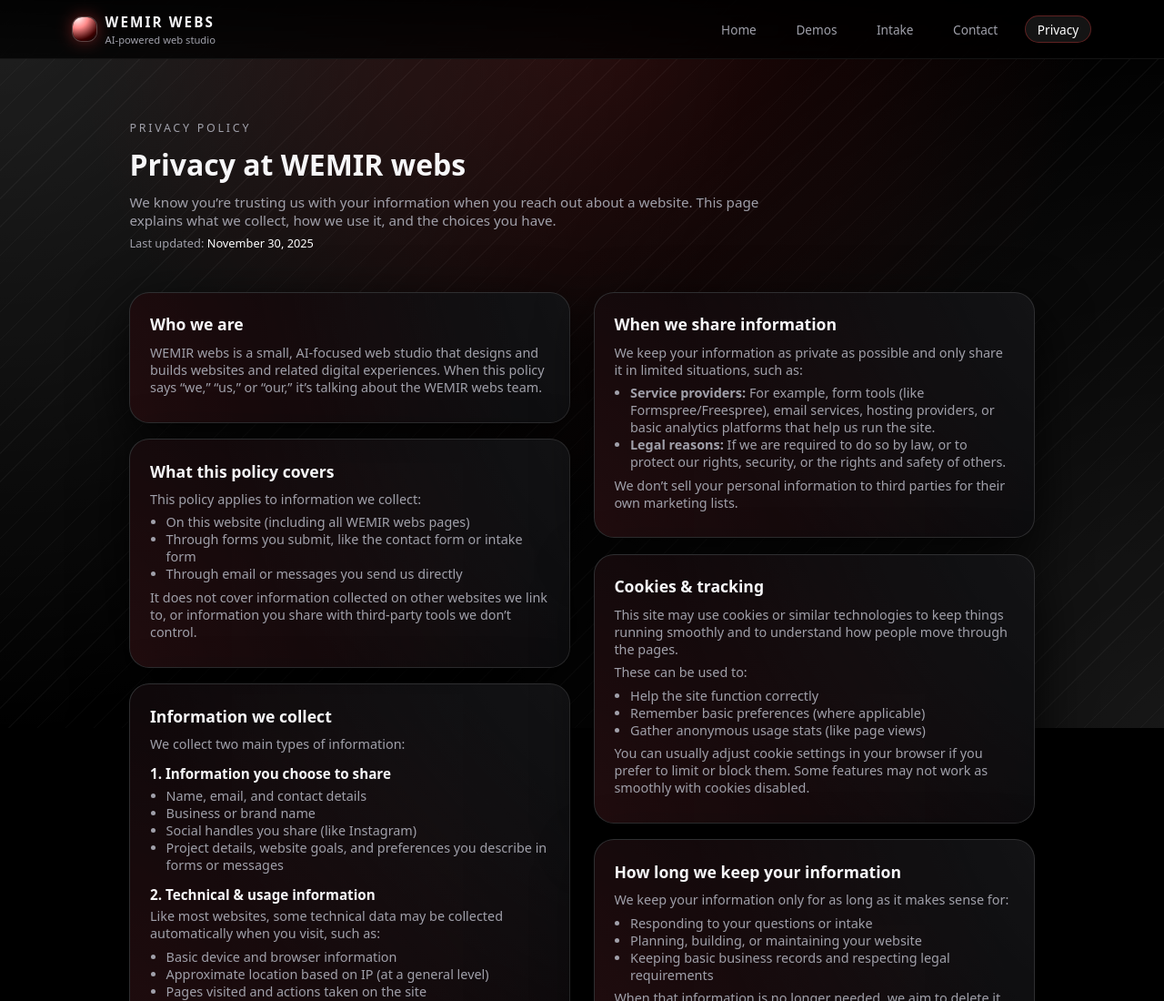
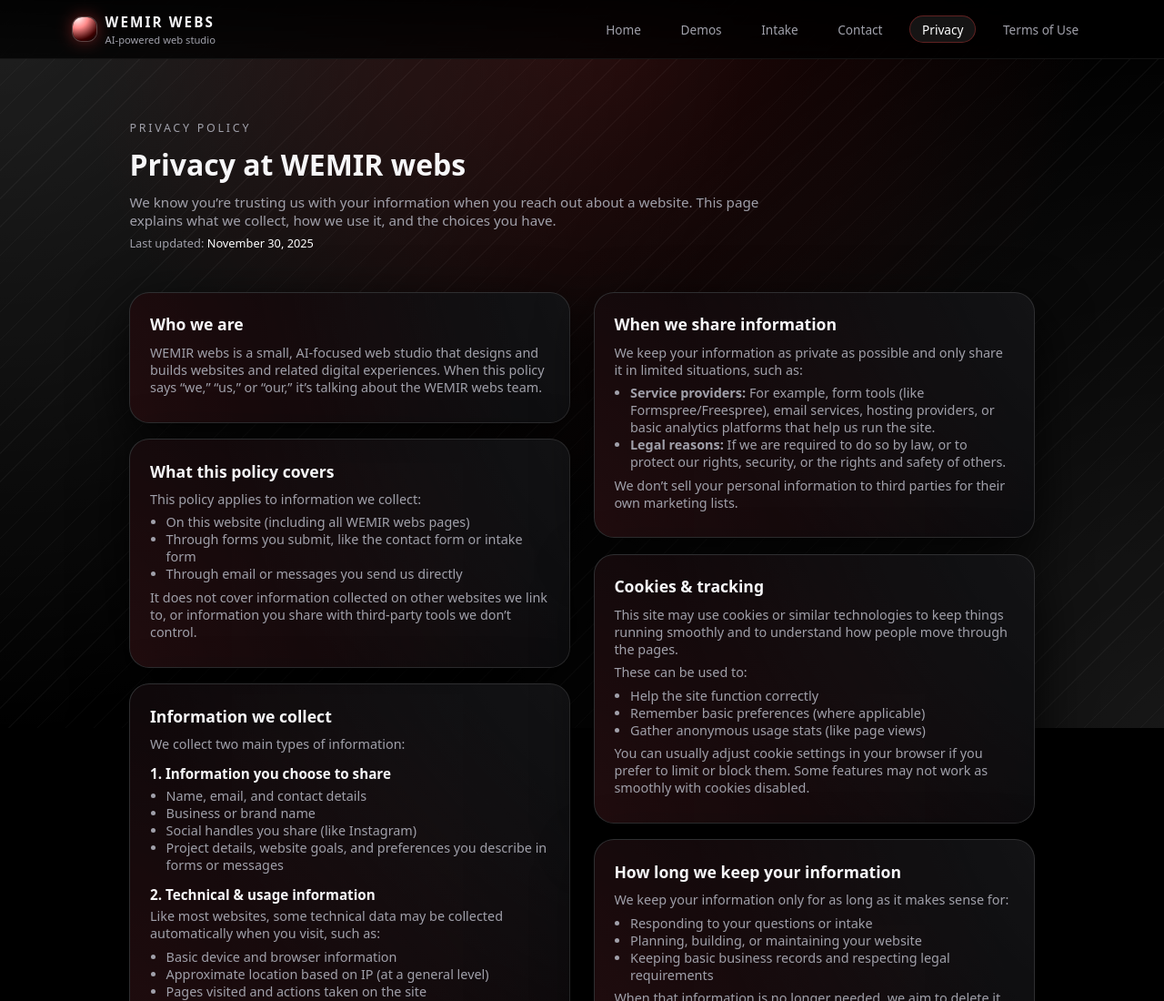
Before and after one commit to WemirKG/WEMIR-webs-Official, a plain HTML site: page privacy.html in a window 1280 px wide. Shown: the top 1100 px of the page at 91% size. Drawn offline with Linux system fonts and the light colour scheme.

Commit message:
Update privacy.html

```diff
--- a/privacy.html
+++ b/privacy.html
@@ -27,6 +27,7 @@
         <a href="intake.html" class="nav-link">Intake</a>
         <a href="contact.html" class="nav-link">Contact</a>
         <a href="privacy.html" class="nav-link active">Privacy</a>
+        <a href="terms.html" class="nav-link">Terms of Use</a>
       </nav>
     </div>
   </header>
```
